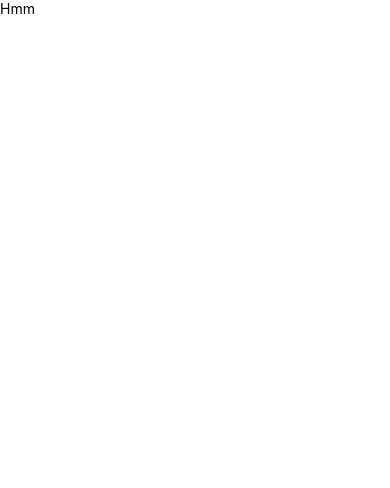
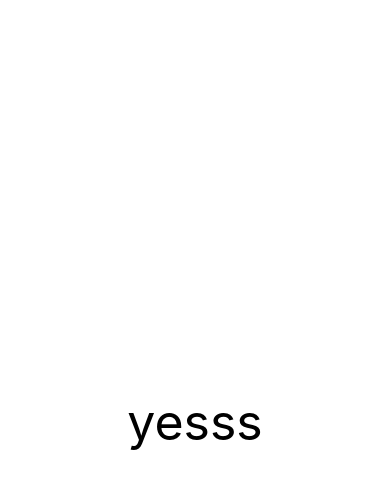
Before and after one commit to mohammadjavad948/tic-tac-toe, a React Native app in the folder nativeandroid/: screen / in a window 390 px wide. Shown: the top 488 px of the page. Built offline with nearby package versions, Linux system fonts and the light colour scheme.

Commit message:
change icon

```diff
--- a/nativeandroid/App.tsx
+++ b/nativeandroid/App.tsx
@@ -5,8 +5,8 @@ import {Provider as PaperProvider} from 'react-native-paper';
 export default function App() {
   return (
     <PaperProvider>
-      <View>
-        <Text>Hmm</Text>
+      <View style={{flex: 1, alignItems: 'center', justifyContent: 'center'}}>
+        <Text style={{fontSize: 50}}>yesss</Text>
       </View>
     </PaperProvider>
   );
```
Also changed, not shown: 5 other files (tests, documents, lock files or other folders).
